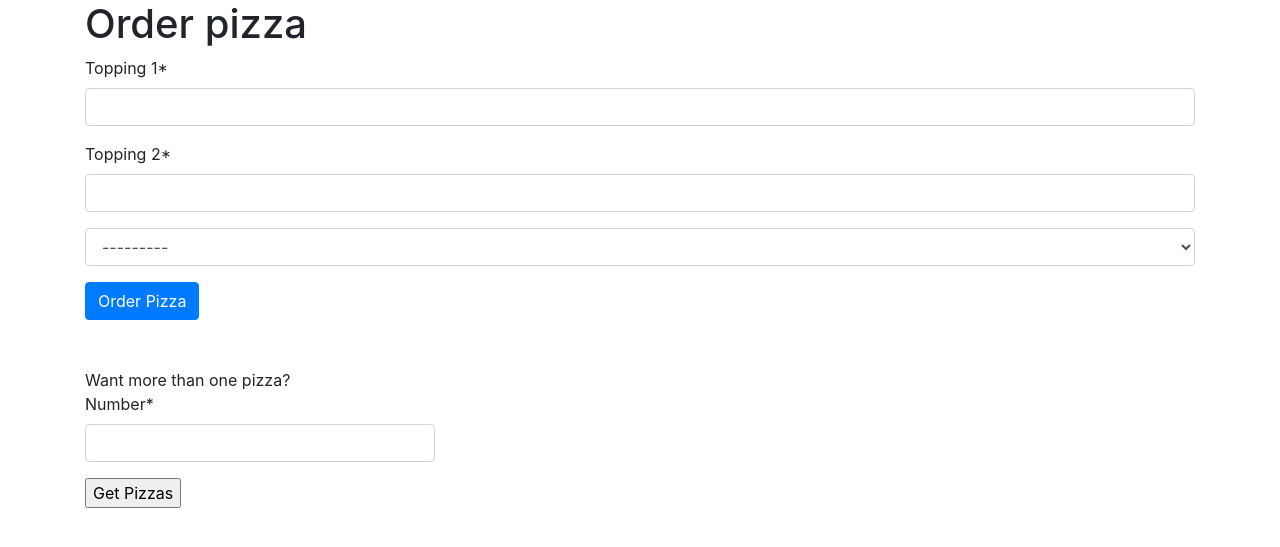
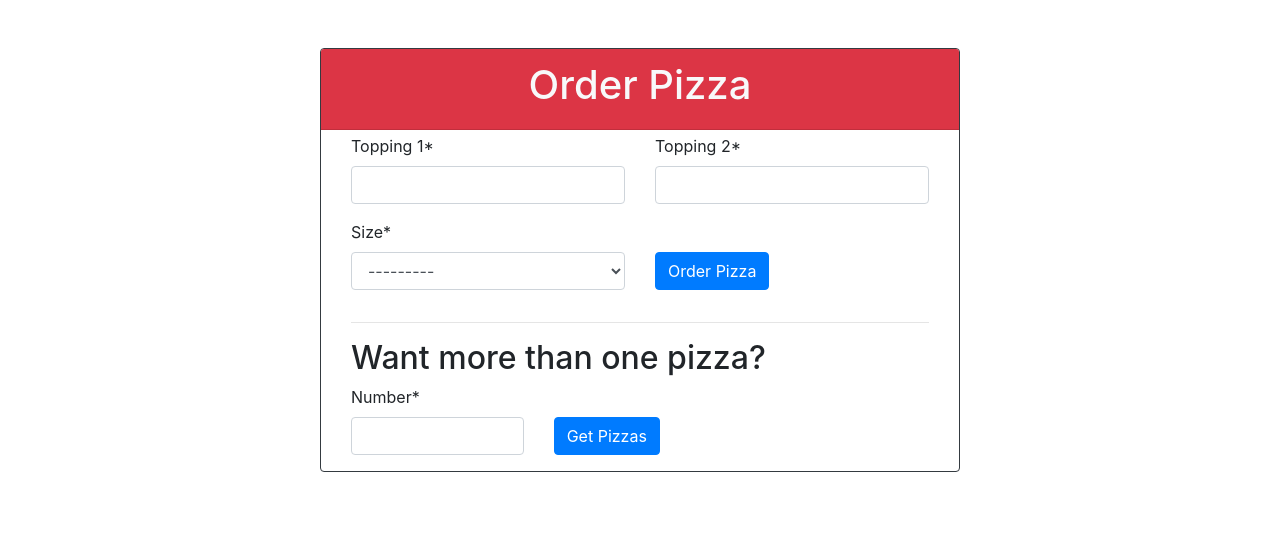
Before and after one commit to esadakman/django-pizza-app, a Django app: page /order/ in a window 1280 px wide. Shown: the part 71-618 px from the top of the page. Run offline with Django 4.2, Linux system fonts and the light colour scheme; some libraries are stand-ins or nearby versions.

Commit message:
order styling

```diff
--- a/pizza/forms.py
+++ b/pizza/forms.py
@@ -1,11 +1,6 @@
 from django import forms
 from .models import Pizza
 
-
-# class PizzaForm(forms.Form):
-#     topping1 = forms.CharField(label='Topping 1', max_length=100)
-#     topping2 = forms.CharField(label='Topping 2', max_length=100)
-#     size = forms.ChoiceField(label='Size', choices=[('Small', 'Small'), ('Medium', 'Medium'), ('Large', 'Large')])
 
 class PizzaForm(forms.ModelForm):
 
@@ -13,7 +8,7 @@ class PizzaForm(forms.ModelForm):
         model = Pizza
         # fields = ['topping1', 'topping2', 'size']
         fields = '__all__'
-        labels = {'topping1': 'Topping 1', 'topping2': 'Topping 2'}
+        labels = {'topping1': 'Topping 1', 'topping2': 'Topping 2', 'size': 'Size'}
 
 
 class MultiplePizzaForm(forms.Form):
--- a/pizza/templates/pizza/order.html
+++ b/pizza/templates/pizza/order.html
@@ -1,10 +1,50 @@
 {% extends 'pizza/base.html' %}
 {% load crispy_forms_tags %}
 {% block content %}
-    <div class="container">
-        <h1>Order pizza</h1>
+    <div class="container d-flex  flex-column col-12 col-sm-6  border border-dark rounded mt-5">
+        <div class="row card-header bg-danger text-bg-dark d-flex justify-content-center">
+            <h1 class="text-center text-light">Order Pizza</h1>
+        </div>
 
-        <div class="messages">
+
+        <div class="container" >
+            <form action="{% url 'order' %}" method="POST">
+                    {% csrf_token %}
+                    <div class="row mt-1">
+                        <div class="col-md-6">{{pizzaform.topping1|as_crispy_field}}</div>
+                        <div class="col-md-6">{{pizzaform.topping2|as_crispy_field}} </div>
+                        <div class="col-md-6 ">
+                            {{pizzaform.size|as_crispy_field}}
+                        </div>
+                        <div class="col-md-2 d-flex  align-items-center mt-3">
+                            <input class="btn btn-primary" type="submit" value="Order Pizza">
+                        </div>
+                    </div>
+            </form>
+            <hr>
+        <div>
+            <form action="{% url 'pizzas' %}", method="GET" >
+                <h2>Want more than one pizza?</h2>
+                <div class="row d-flex  align-items-center">
+                    <div class="col-md-4 ">
+                        {{ multiple_form.number | as_crispy_field }}
+                    </div>
+
+                    <div class="col-md-4 mt-3">
+                        <input class="btn btn-primary " type="submit" value="Get Pizzas">
+                    </div>
+
+                </div>
+            </form>
+            {% comment %} <div class="w-100 d-flex justify-content-center" >
+            </div> {% endcomment %}
+        </div>
+        </div>
+    </div>
+{% endblock %}
+
+
+{% comment %} <div class="messages">
     {% if messages %}
         <div class="">
             {% for message in messages %}
@@ -24,26 +64,4 @@
         </button>
         <br>
         {% endif %}
-            </div>
-        <div>
-            <form action="{% url 'order' %}" method="POST">
-                    {% csrf_token %}
-                    {{pizzaform.topping1|as_crispy_field}}
-                    {{pizzaform.topping2|as_crispy_field}} {{pizzaform.size|as_crispy_field}}
-                    {% comment %} {{ pizzaform.as_p }} {% endcomment %}
-                <input class="btn btn-primary" type="submit" value="Order Pizza">
-            </form>
-            <br><br>
-
-        Want more than one pizza?
-
-            <form action="{% url 'pizzas' %}", method="GET">
-                <div class="row">
-                    <div class="col-md-4">{{ multiple_form.number | as_crispy_field }}</div>
-                  </div>
-                    {% comment %} {{ multiple_form.number | as_crispy_field }} {% endcomment %}
-                <input type="submit" value="Get Pizzas">
-            </form>
-        </div>
-    </div>
-{% endblock %}
+    </div>  {% endcomment %}
```
Lines whose indentation alone changed are shown as unchanged.
